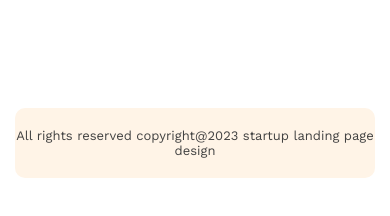
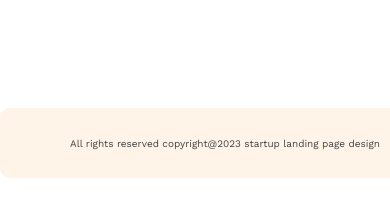
Before and after one commit to iamsajibbd/html-css-responsive-101, a plain HTML site: page index.html in a window 390 px wide. Shown: the part 7073-7289 px from the top of the page. Drawn offline with nearby package versions, Linux system fonts and the light colour scheme.

Commit message:
footer area push

```diff
--- a/css/style.css
+++ b/css/style.css
@@ -349,7 +349,12 @@ footer{
 
 footer{
     margin: 0 auto;
-    width: 360px;
+    width: 450px;
+
+}
+
+.footer-contact{
+    font-size: 10px;
 }
 }
 
```
